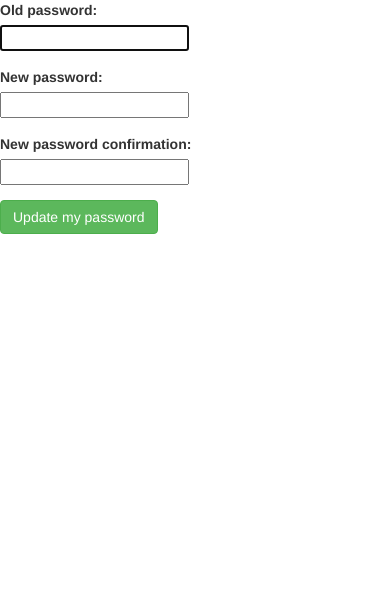
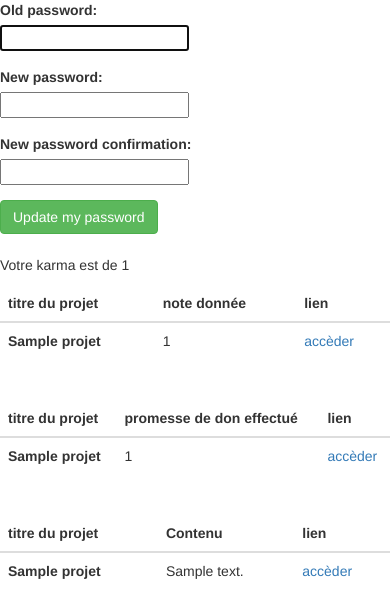
Before and after one commit to bharismendy/the_project_factory, a Django app: page /profil/ in a window 390 px wide. Shown: the part 679-1288 px from the top of the page. Before the commit the page ends 913 px from the top, so only its background shows below. Run offline with Django 3.2, Linux system fonts and the light colour scheme; a user stored in the database is signed in; tables that the repository leaves empty hold one stand-in row (values such as "Sample post"); some libraries are stand-ins or nearby versions.

Commit message:
ajout du financement et des historiques dans le panneau profil

```diff
--- /dev/null
+++ b/the_project_factory/financeur/forms/__init__.py
@@ -0,0 +1 @@
+from .promesse_de_don import promesse_de_don
--- a/the_project_factory/financeur/models.py
+++ b/the_project_factory/financeur/models.py
@@ -1,6 +1,6 @@
 from django.db import models
 from the_project_factory_default.models import Personne
-
+from projet.models import Projet
 
 # Create your models here.
 class Financeur(models.Model):
@@ -15,6 +15,7 @@ class Financeur(models.Model):
 
 class Financement(models.Model):
     financeur = models.ForeignKey(Financeur, on_delete=models.CASCADE)
+    projet = models.ForeignKey(Projet, on_delete=models.CASCADE, null=False, default=None)
     somme = models.IntegerField(default=0)
 
     def __str__(self):
--- /dev/null
+++ b/the_project_factory/financeur/urls.py
@@ -0,0 +1,5 @@
+from django.conf.urls import include, url
+from . import views
+urlpatterns = [
+    url('^(?P<id_projet>.+?)/$', views.funds_project, name="funds/project"),
+]
--- a/the_project_factory/the_project_factory/urls.py
+++ b/the_project_factory/the_project_factory/urls.py
@@ -21,4 +21,5 @@ urlpatterns = [
     url('^', include('the_project_factory_default.urls')),
     url('^project/', include('projet.urls')),
     url('^evaluate/', include('evaluateur.urls')),
+    url('^fund/', include('financeur.urls')),
 ]
--- a/the_project_factory/the_project_factory_default/templates/the_project_factory_default/profil.html
+++ b/the_project_factory/the_project_factory_default/templates/the_project_factory_default/profil.html
@@ -40,5 +40,79 @@
             <button class="btn btn-success default-primary-color" name="btn-password" type="submit">Update my password</button>
         </form>
         </div>
-    </div>
+        </div>
+        {% if karma %}
+            <div class="row">
+                <div class="col-md-10  col-md-offset-2 margin_5">
+                <p>Votre karma est de {{ karma }}</p>
+                <table class="table">
+                  <thead>
+                    <tr>
+                      <th scope="col">titre du projet</th>
+                      <th scope="col">note donnée</th>
+                      <th scope="col">lien</th>
+                    </tr>
+                  </thead>
+                  <tbody>
+                  {% for eval in list_of_eval %}
+                    <tr>
+                      <th>{{ eval.Projet.titre }}</th>
+                      <td>{{ eval.note }}</td>
+                        <td><a href="{% url 'project/project_view' id_projet=eval.Projet.id %}">accèder</a></td>
+                    </tr>
+                  {% endfor %}
+                  </tbody>
+                </table>
+            </div>
+        </div>
+    {% endif %}
+    {% if list_of_financement %}
+            <div class="row">
+                <div class="col-md-10  col-md-offset-2 margin_5">
+                <table class="table">
+                  <thead>
+                    <tr>
+                      <th scope="col">titre du projet</th>
+                      <th scope="col">promesse de don effectué</th>
+                      <th scope="col">lien</th>
+                    </tr>
+                  </thead>
+                  <tbody>
+                  {% for financement in list_of_financement %}
+                    <tr>
+                      <th>{{ financement.projet.titre }}</th>
+                      <td>{{ financement.somme }}</td>
+                      <td><a href="{% url 'project/project_view' id_projet=financement.projet.id %}">accèder</a></td>
+                    </tr>
+                  {% endfor %}
+                  </tbody>
+                </table>
+            </div>
+        </div>
+    {% endif %}
+     {% if list_of_project %}
+            <div class="row">
+                <div class="col-md-10  col-md-offset-2 margin_5">
+                <table class="table">
+                  <thead>
+                    <tr>
+                      <th scope="col">titre du projet</th>
+                      <th scope="col">Contenu</th>
+                      <th scope="col">lien</th>
+                    </tr>
+                  </thead>
+                  <tbody>
+                  {% for project in list_of_project %}
+                    <tr>
+                      <th>{{ project.titre }}</th>
+                      <td>{{ project.description | slice:":70"  }}</td>
+                      <td><a href="{% url 'project/project_view' id_projet=project.id %}">accèder</a></td>
+                    </tr>
+                  {% endfor %}
+                  </tbody>
+                </table>
+            </div>
+        </div>
+    {% endif %}
+
 {% endblock %}
--- a/the_project_factory/the_project_factory_default/views.py
+++ b/the_project_factory/the_project_factory_default/views.py
@@ -9,9 +9,10 @@ from the_project_factory_default.models import Personne
 from the_project_factory_default.forms.LoginForm import LoginForm
 from the_project_factory_default.forms.SignUpForm import SignUpForm
 from the_project_factory_default.forms.EditUserProfile import EditUserProfile
-from projet.models import Projet
-from projet.models import Type
+from projet.models import Projet,Type
 from projet.forms.add_project_type import AddProjectType
+from financeur.models import Financement, Financeur
+from evaluateur.models import Evaluation,Evaluateur
 
 
 def accueil(request):
@@ -81,6 +82,10 @@ def account(request):
     :param request: variable wich contains the value of the page
     :return: template html
     """
+    list_of_financement = None
+    karma = None
+    list_of_eval = None
+
     try:
         test = Personne.objects.get(user=request.user)  # on tente de récupérer le one to one field Personne
     except ObjectDoesNotExist:
@@ -101,8 +106,26 @@ def account(request):
             update_session_auth_hash(request, user)  # Important!
     else:
         form_edit_password = PasswordChangeForm(request.user)
+    # récupération de l'historique des evalutation et le karma
+    evaluateur = Evaluateur.objects.filter(personne=request.user.personne)
+    if evaluateur is not None:
+        if len(evaluateur) == 1:
+            evaluateur = evaluateur[0]
+            karma = evaluateur.karma
+            list_of_eval = Evaluation.objects.filter(Evaluateur=evaluateur)
+    financeur = Financeur.objects.filter(personne=request.user.personne)
+    if financeur is not None:
+        if len(financeur) == 1:
+            financeur = financeur[0]
+            list_of_financement = Financement.objects.filter(financeur=financeur)
+
+    list_of_project = Projet.objects.filter(personne=request.user.personne)
     return render(request, 'the_project_factory_default/profil.html', {'form_edit_utilisateur': form_edit_utilisateur,
-                                                                       'form_edit_password': form_edit_password})
+                                                                       'form_edit_password': form_edit_password,
+                                                                       'list_of_financement': list_of_financement,
+                                                                       'karma': karma,
+                                                                       'list_of_eval': list_of_eval,
+                                                                       'list_of_project': list_of_project})
 
 
 def deconnexion(request):
```
Also changed, not shown: the_project_factory/evaluateur/views.py (+5 -3 lines), the_project_factory/financeur/forms/promesse_de_don.py (added, +8 -0 lines), the_project_factory/financeur/templates/financement_projet.html (added, +26 -0 lines), the_project_factory/financeur/views.py (+17 -0 lines), the_project_factory/projet/templates/project_view.html (+16 -3 lines), the_project_factory/projet/views.py (+26 -10 lines), the_project_factory/financeur/migrations/0003_financement_projet.py (added), the_project_factory/projet/forms.py (added).
